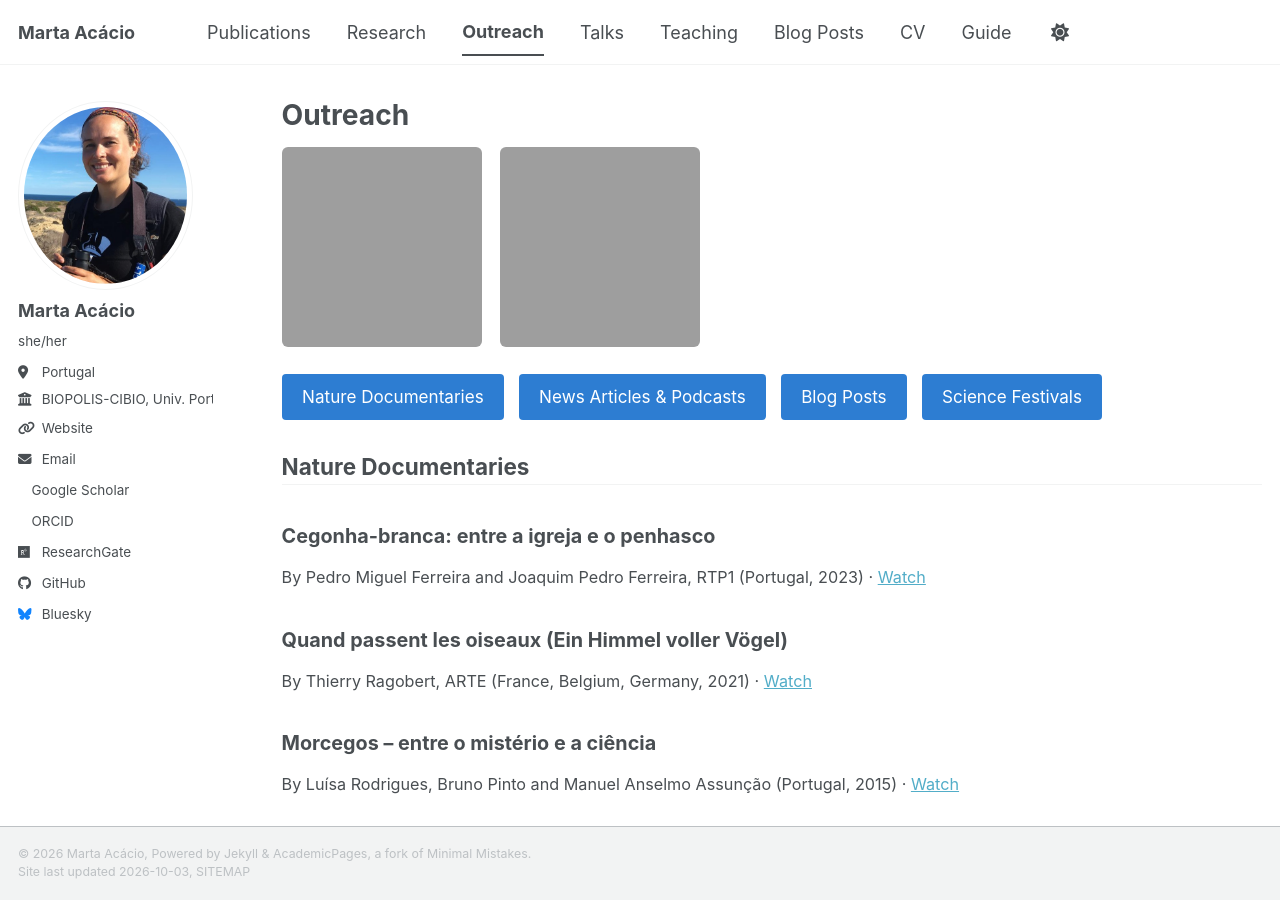
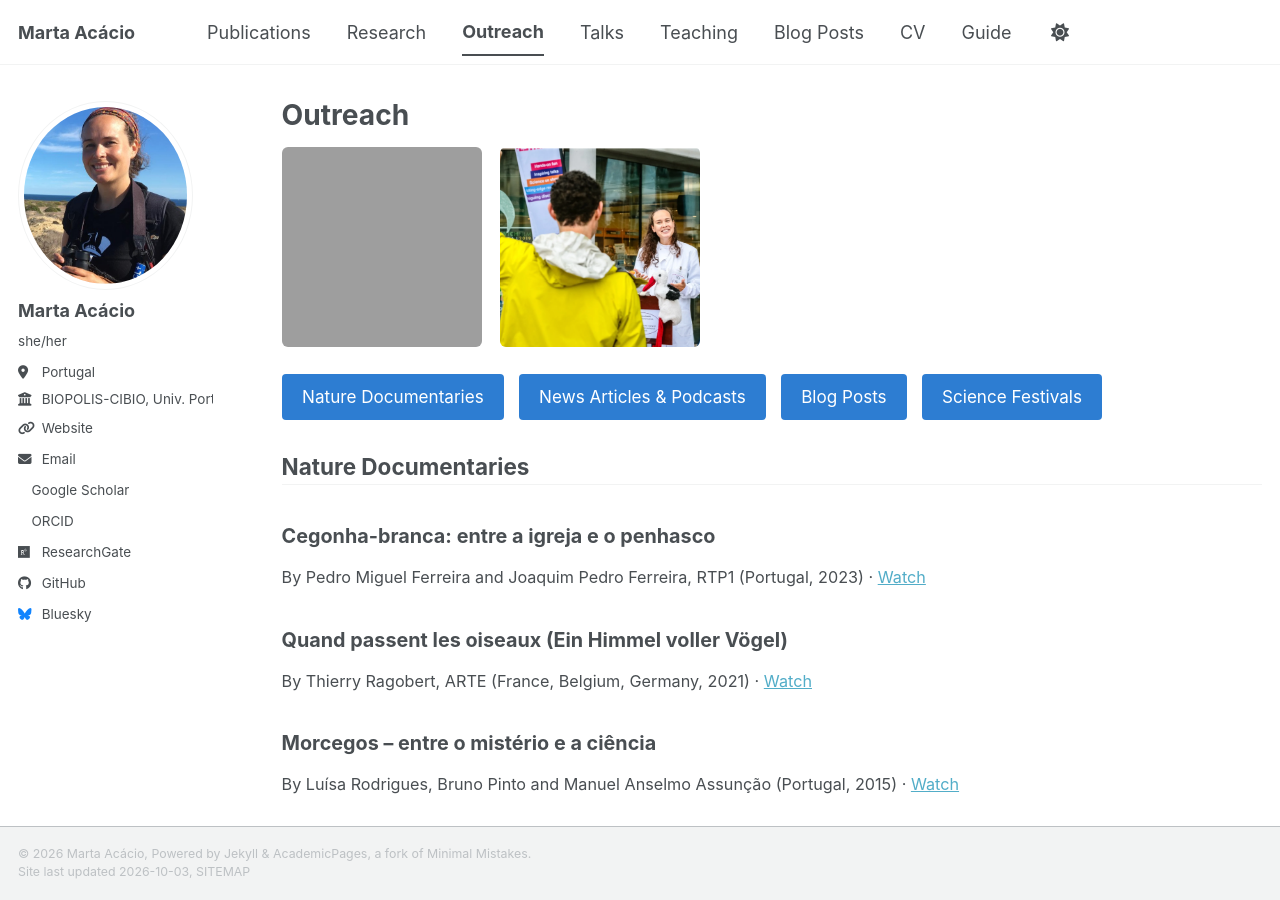
Before and after one commit to m-acacio/m-acacio.github.io, a Jekyll site: the page built from _pages/outreach.html, in a window 1280 px wide and 900 px high. Built offline with Jekyll 4.4.1, drawn with Linux system fonts in a browser that asks for light colours; a style sheet for code colours, icons or effects is not loaded.

Commit message:
Update outreach.html

```diff
--- a/_pages/outreach.html
+++ b/_pages/outreach.html
@@ -17,8 +17,8 @@ author_profile: true
 </style>
 
 <div class="outreach-photos">
-  <img src="{{ base_path }}/images/outreach1.jpg" alt="Outreach photo 1">
-  <img src="{{ base_path }}/images/outreach2.jpg" alt="Outreach photo 2">
+  <img src="{{ base_path }}/images/outreach1.png" alt="National Geographic">
+  <img src="{{ base_path }}/images/outreach2.png" alt="Soapbox Science">
 </div>
 
 <div class="outreach-buttons">
```
